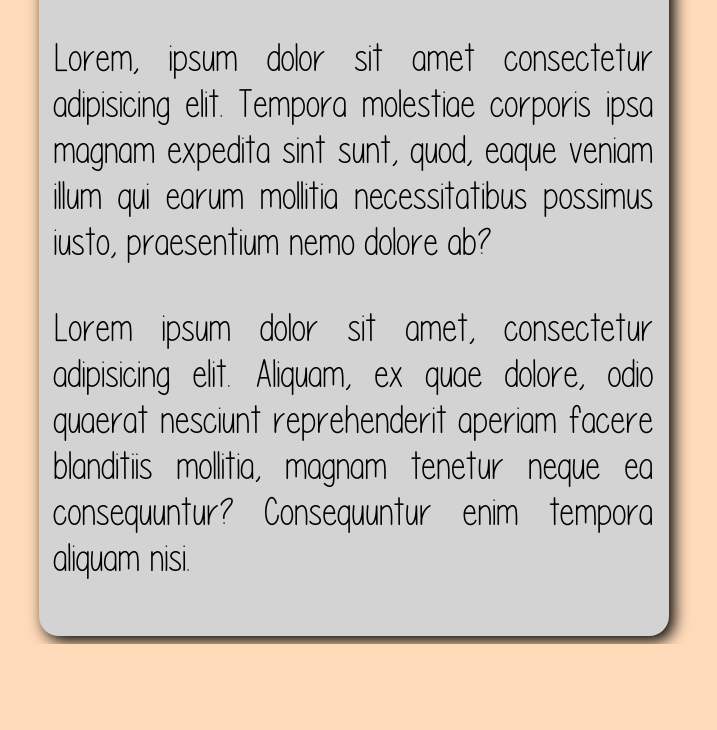
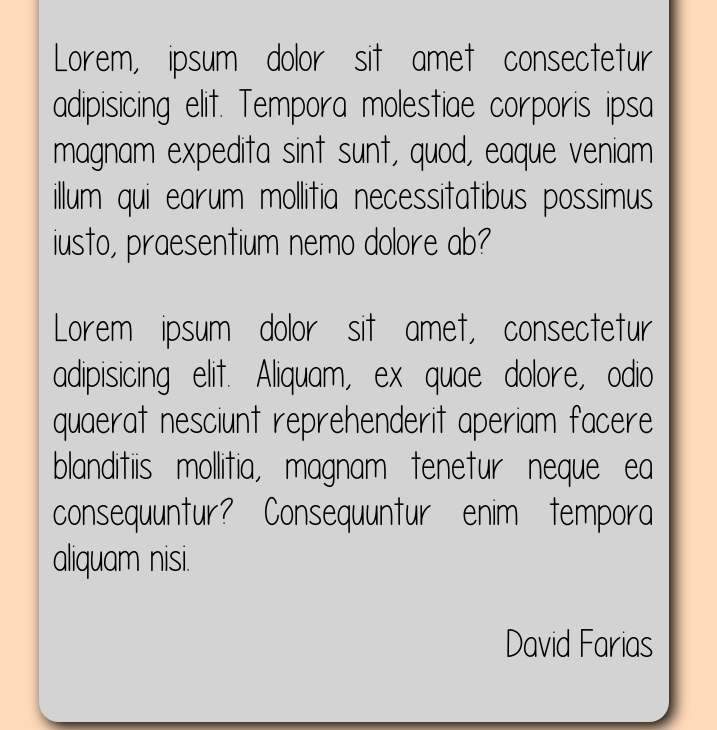
Before and after one commit to david-farias/fontes, a plain HTML site: page index.html in a window 1280 px wide. Shown: the part 186-916 px from the top of the page, without its empty margins (286-1003 px from the left). Before the commit the page ends 830 px from the top, so only its background shows below. Drawn offline with Linux system fonts and the light colour scheme.

Commit message:
Add exemplo.html

```diff
--- a/index.html
+++ b/index.html
@@ -28,6 +28,10 @@
             border-radius: 20px;
         }
 
+        #assinatura {
+            text-align: right;
+        }
+
     </style>
 </head>
 <body>
@@ -35,6 +39,7 @@
         <h1>Fontes personalizadas</h1>
         <p>Lorem, ipsum dolor sit amet consectetur adipisicing elit. Tempora molestiae corporis ipsa magnam expedita sint sunt, quod, eaque veniam illum qui earum mollitia necessitatibus possimus iusto, praesentium nemo dolore ab?</h2>
         <p>Lorem ipsum dolor sit amet, consectetur adipisicing elit. Aliquam, ex quae dolore, odio quaerat nesciunt reprehenderit aperiam facere blanditiis mollitia, magnam tenetur neque ea consequuntur? Consequuntur enim tempora aliquam nisi.</p>
+        <p id="assinatura">David Farias</p>
     </main>
 </body>
 </html>
--- /dev/null
+++ b/style.css
@@ -0,0 +1,23 @@
+@charset "UTF-8";
+
+* {
+    font-family: Arial, Helvetica, sans-serif;
+}
+
+body {
+    background-image: linear-gradient(to right, #f1d8c9, #f2c3a7);
+}
+
+main {
+    background-color: white;
+    width: 600px;
+    padding: 10px;
+    margin: auto;
+    box-shadow: 5px 5px 15px #997b6a ;
+    border-radius: 10px;
+
+}
+
+p {
+    text-align: justify;
+}
```
Also changed, not shown: exemplo.html (added, +21 -0 lines).
